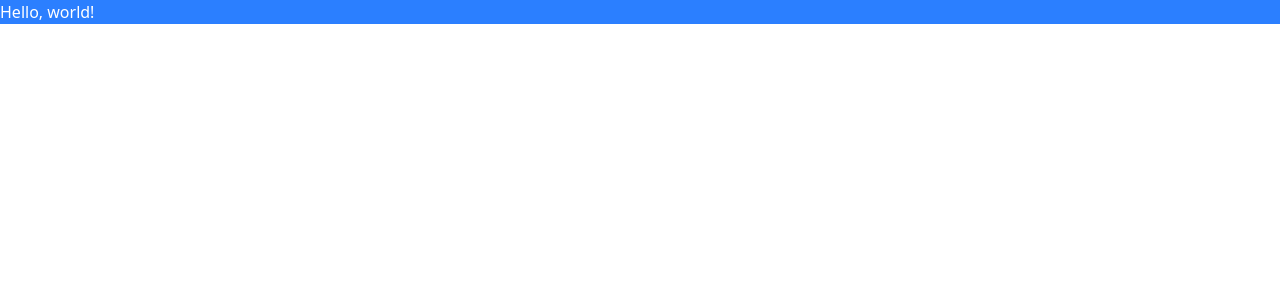
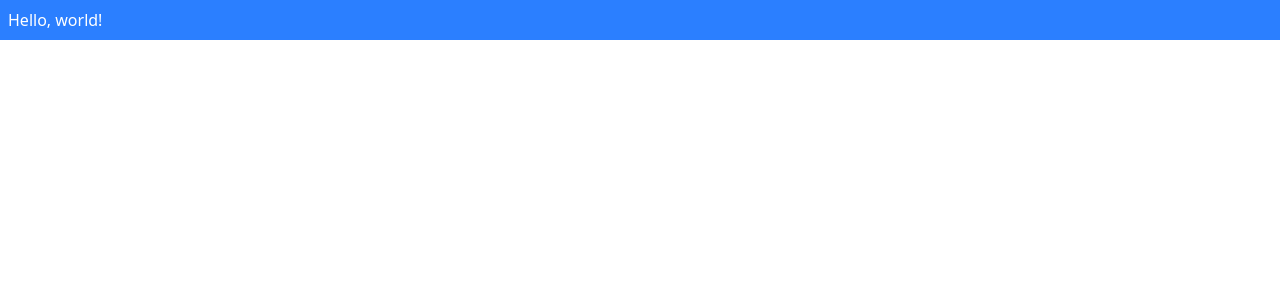
Before and after one commit to Espadv69/PassCraft, a React (Vite) app: page / in a window 1280 px wide. Shown: the top 300 px of the page. Built offline with nearby package versions, Linux system fonts and the light colour scheme; the HTML template or start-up script is replaced by a standard one.

Commit message:
Add tailwind styles to test

```diff
--- a/src/App.jsx
+++ b/src/App.jsx
@@ -1,5 +1,5 @@
 const App = () => {
-  return <h1 className="bg-blue-500 text-white">Hello, world!</h1>
+  return <h1 className="bg-blue-500 text-white p-2">Hello, world!</h1>
 }
 
 export default App
```
